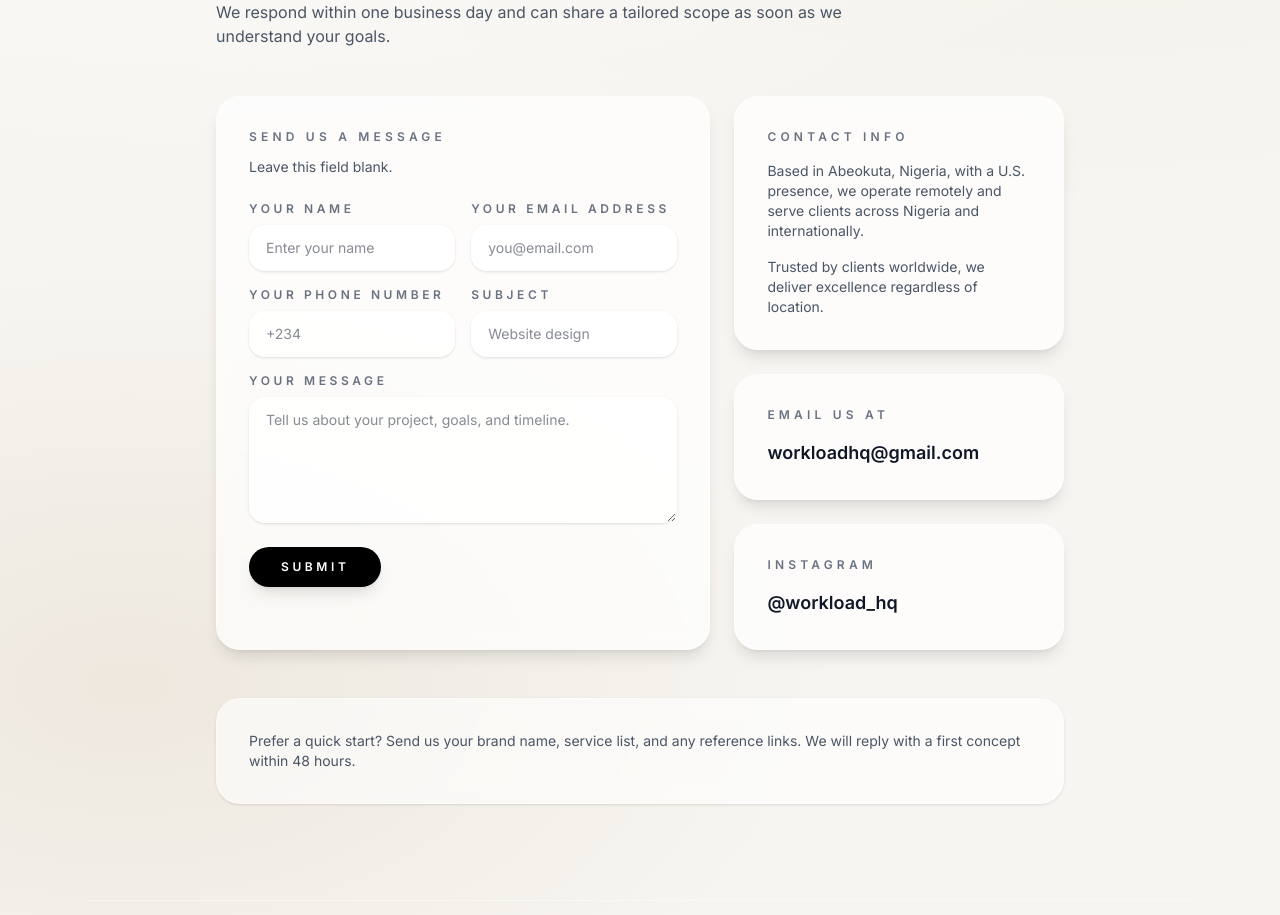
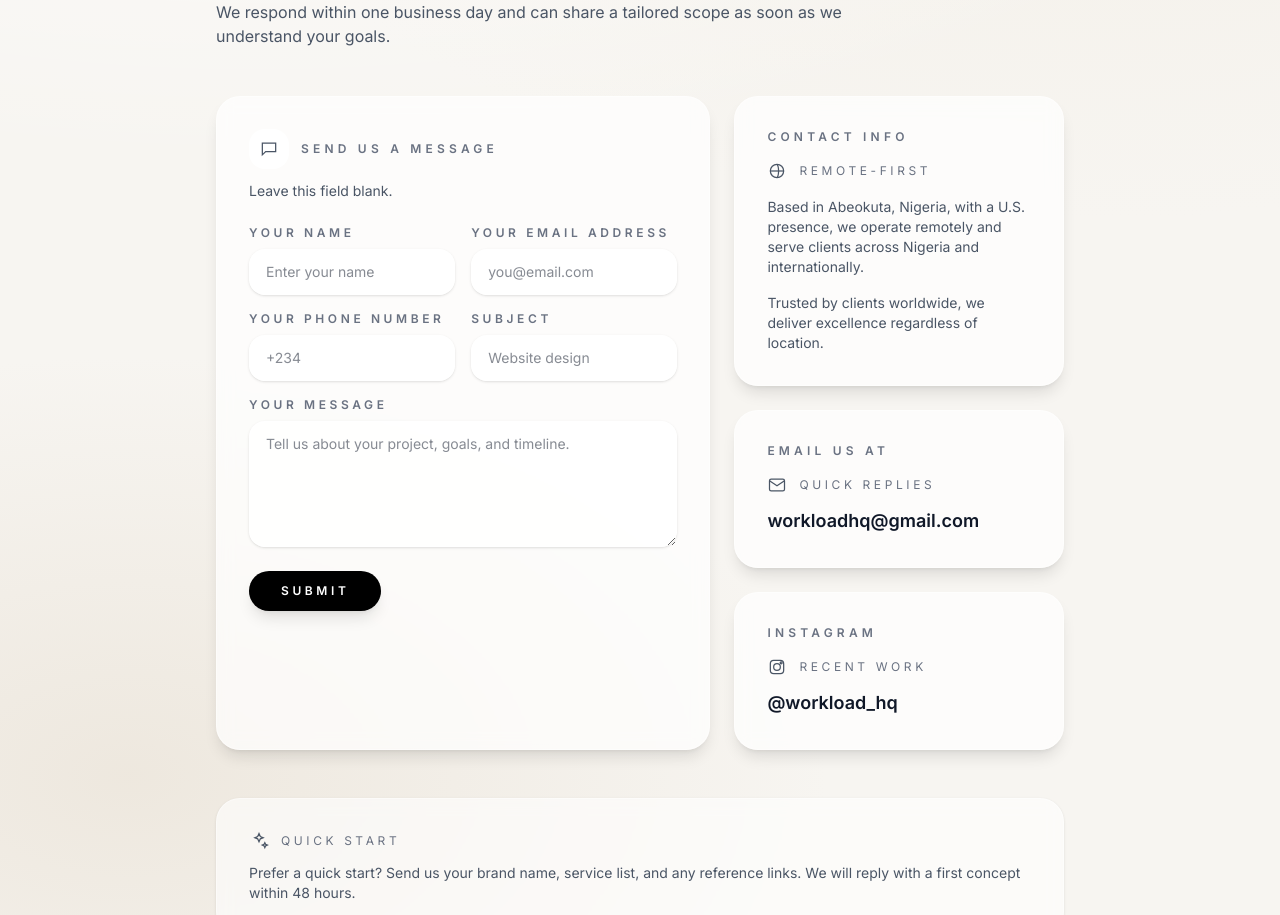
Before and after one commit to alfredulu/workload-hq, a Next.js app: page /contact in a window 1280 px wide. Shown: the part 280-1195 px from the top of the page. Built offline with nearby package versions, Linux system fonts and the light colour scheme.

Commit message:
update workload hq marketing site with glass UI, icons, and portfolio layout

```diff
--- a/app/contact/page.tsx
+++ b/app/contact/page.tsx
@@ -1,3 +1,5 @@
+import Icon from "@/components/Icons";
+
 export default function Contact() {
   return (
     <main className="min-h-screen pb-24 pt-28">
@@ -17,9 +19,14 @@ export default function Contact() {
 
       <section className="mx-auto mt-12 grid max-w-4xl gap-6 px-6 lg:grid-cols-[1.2fr_0.8fr]">
         <form className="rounded-3xl border border-white/40 bg-white/70 p-8 shadow-lg backdrop-blur">
-          <p className="text-xs font-semibold uppercase tracking-[0.35em] text-gray-500">
-            Send Us A Message
-          </p>
+          <div className="flex items-center gap-3">
+            <div className="flex h-10 w-10 items-center justify-center rounded-2xl border border-white/60 bg-white/80 text-gray-600">
+              <Icon name="message" className="h-5 w-5" />
+            </div>
+            <p className="text-xs font-semibold uppercase tracking-[0.35em] text-gray-500">
+              Send Us A Message
+            </p>
+          </div>
           <p className="mt-3 text-sm text-gray-600">Leave this field blank.</p>
           <input
             type="text"
@@ -98,6 +105,12 @@ export default function Contact() {
             <p className="text-xs font-semibold uppercase tracking-[0.35em] text-gray-500">
               Contact Info
             </p>
+            <div className="mt-4 flex items-center gap-3 text-gray-600">
+              <Icon name="globe" className="h-5 w-5" />
+              <span className="text-xs uppercase tracking-[0.3em] text-gray-500">
+                Remote-first
+              </span>
+            </div>
             <p className="mt-4 text-sm text-gray-600">
               Based in Abeokuta, Nigeria, with a U.S. presence, we operate
               remotely and serve clients across Nigeria and internationally.
@@ -111,9 +124,15 @@ export default function Contact() {
             <p className="text-xs font-semibold uppercase tracking-[0.35em] text-gray-500">
               Email Us At
             </p>
+            <div className="mt-4 flex items-center gap-3 text-gray-600">
+              <Icon name="mail" className="h-5 w-5" />
+              <span className="text-xs uppercase tracking-[0.3em] text-gray-500">
+                Quick replies
+              </span>
+            </div>
             <a
               href="mailto:workloadhq@gmail.com"
-              className="mt-4 block text-lg font-semibold text-gray-900 hover:text-gray-600"
+              className="mt-3 block text-lg font-semibold text-gray-900 hover:text-gray-600"
             >
               workloadhq@gmail.com
             </a>
@@ -122,11 +141,17 @@ export default function Contact() {
             <p className="text-xs font-semibold uppercase tracking-[0.35em] text-gray-500">
               Instagram
             </p>
+            <div className="mt-4 flex items-center gap-3 text-gray-600">
+              <Icon name="instagram" className="h-5 w-5" />
+              <span className="text-xs uppercase tracking-[0.3em] text-gray-500">
+                Recent work
+              </span>
+            </div>
             <a
               href="https://www.instagram.com/workload_hq/"
               target="_blank"
               rel="noreferrer"
-              className="mt-4 block text-lg font-semibold text-gray-900 hover:text-gray-600"
+              className="mt-3 block text-lg font-semibold text-gray-900 hover:text-gray-600"
             >
               @workload_hq
             </a>
@@ -136,8 +161,16 @@ export default function Contact() {
 
       <section className="mx-auto mt-12 max-w-4xl px-6">
         <div className="rounded-3xl border border-white/40 bg-white/60 p-8 text-sm text-gray-600 shadow-sm backdrop-blur">
-          Prefer a quick start? Send us your brand name, service list, and any
-          reference links. We will reply with a first concept within 48 hours.
+          <div className="flex items-center gap-3 text-gray-600">
+            <Icon name="spark" className="h-5 w-5" />
+            <span className="text-xs uppercase tracking-[0.3em] text-gray-500">
+              Quick start
+            </span>
+          </div>
+          <p className="mt-3">
+            Prefer a quick start? Send us your brand name, service list, and any
+            reference links. We will reply with a first concept within 48 hours.
+          </p>
         </div>
       </section>
     </main>
--- a/app/portfolio/page.tsx
+++ b/app/portfolio/page.tsx
@@ -1,3 +1,5 @@
+import Icon from "@/components/Icons";
+
 export default function Portfolio() {
   const projects = [
     {
@@ -84,19 +86,22 @@ export default function Portfolio() {
             </h2>
             <div className="mt-4 space-y-3 text-sm text-gray-600">
               <p>
-                <span className="text-xs font-semibold uppercase tracking-[0.3em] text-gray-500">
+                <span className="flex items-center gap-2 text-xs font-semibold uppercase tracking-[0.3em] text-gray-500">
+                  <Icon name="alert" className="h-4 w-4" />
                   Problem
                 </span>
                 <span className="mt-2 block">{project.problem}</span>
               </p>
               <p>
-                <span className="text-xs font-semibold uppercase tracking-[0.3em] text-gray-500">
+                <span className="flex items-center gap-2 text-xs font-semibold uppercase tracking-[0.3em] text-gray-500">
+                  <Icon name="wand" className="h-4 w-4" />
                   Solution
                 </span>
                 <span className="mt-2 block">{project.solution}</span>
               </p>
               <p>
-                <span className="text-xs font-semibold uppercase tracking-[0.3em] text-gray-500">
+                <span className="flex items-center gap-2 text-xs font-semibold uppercase tracking-[0.3em] text-gray-500">
+                  <Icon name="check" className="h-4 w-4" />
                   Result
                 </span>
                 <span className="mt-2 block">{project.result}</span>
--- /dev/null
+++ b/components/Icons.tsx
@@ -0,0 +1,243 @@
+export type IconName =
+  | "spark"
+  | "layers"
+  | "bolt"
+  | "layout"
+  | "target"
+  | "quote"
+  | "mail"
+  | "instagram"
+  | "phone"
+  | "message"
+  | "check"
+  | "alert"
+  | "wand"
+  | "clock"
+  | "globe"
+  | "chart";
+
+type IconProps = {
+  name: IconName;
+  className?: string;
+};
+
+export default function Icon({ name, className }: IconProps) {
+  switch (name) {
+    case "spark":
+      return (
+        <svg
+          viewBox="0 0 24 24"
+          className={className}
+          fill="none"
+          stroke="currentColor"
+          strokeWidth="1.5"
+        >
+          <path d="M12 3l1.6 3.6L17 8l-3.4 1.4L12 13l-1.6-3.6L7 8l3.4-1.4L12 3z" />
+          <path d="M19 14l.9 2 2.1.9-2.1.9L19 20l-.9-2.2L16 16.9l2.1-.9L19 14z" />
+        </svg>
+      );
+    case "layers":
+      return (
+        <svg
+          viewBox="0 0 24 24"
+          className={className}
+          fill="none"
+          stroke="currentColor"
+          strokeWidth="1.5"
+        >
+          <path d="M12 4l8 4-8 4-8-4 8-4z" />
+          <path d="M4 12l8 4 8-4" />
+          <path d="M4 16l8 4 8-4" />
+        </svg>
+      );
+    case "bolt":
+      return (
+        <svg
+          viewBox="0 0 24 24"
+          className={className}
+          fill="none"
+          stroke="currentColor"
+          strokeWidth="1.5"
+        >
+          <path d="M13 2L4 14h6l-1 8 9-12h-6l1-8z" />
+        </svg>
+      );
+    case "layout":
+      return (
+        <svg
+          viewBox="0 0 24 24"
+          className={className}
+          fill="none"
+          stroke="currentColor"
+          strokeWidth="1.5"
+        >
+          <rect x="3" y="4" width="18" height="16" rx="2" />
+          <path d="M3 9h18" />
+          <path d="M9 9v11" />
+        </svg>
+      );
+    case "target":
+      return (
+        <svg
+          viewBox="0 0 24 24"
+          className={className}
+          fill="none"
+          stroke="currentColor"
+          strokeWidth="1.5"
+        >
+          <circle cx="12" cy="12" r="8" />
+          <circle cx="12" cy="12" r="4" />
+          <path d="M12 8v4l3 3" />
+        </svg>
+      );
+    case "quote":
+      return (
+        <svg
+          viewBox="0 0 24 24"
+          className={className}
+          fill="none"
+          stroke="currentColor"
+          strokeWidth="1.5"
+        >
+          <path d="M7 7h4v5H8l-1 4H5l2-9zM15 7h4v5h-3l-1 4h-2l2-9z" />
+        </svg>
+      );
+    case "mail":
+      return (
+        <svg
+          viewBox="0 0 24 24"
+          className={className}
+          fill="none"
+          stroke="currentColor"
+          strokeWidth="1.5"
+        >
+          <rect x="3" y="5" width="18" height="14" rx="2" />
+          <path d="M3 7l9 6 9-6" />
+        </svg>
+      );
+    case "instagram":
+      return (
+        <svg
+          viewBox="0 0 24 24"
+          className={className}
+          fill="none"
+          stroke="currentColor"
+          strokeWidth="1.5"
+        >
+          <rect x="4" y="4" width="16" height="16" rx="4" />
+          <circle cx="12" cy="12" r="4" />
+          <circle cx="17" cy="7" r="1.2" />
+        </svg>
+      );
+    case "phone":
+      return (
+        <svg
+          viewBox="0 0 24 24"
+          className={className}
+          fill="none"
+          stroke="currentColor"
+          strokeWidth="1.5"
+        >
+          <rect x="7" y="2.5" width="10" height="19" rx="2" />
+          <path d="M10 6h4" />
+          <circle cx="12" cy="18" r="0.8" />
+        </svg>
+      );
+    case "message":
+      return (
+        <svg
+          viewBox="0 0 24 24"
+          className={className}
+          fill="none"
+          stroke="currentColor"
+          strokeWidth="1.5"
+        >
+          <path d="M4 5h16v10H8l-4 4V5z" />
+        </svg>
+      );
+    case "check":
+      return (
+        <svg
+          viewBox="0 0 24 24"
+          className={className}
+          fill="none"
+          stroke="currentColor"
+          strokeWidth="1.5"
+        >
+          <path d="M5 13l4 4L19 7" />
+        </svg>
+      );
+    case "alert":
+      return (
+        <svg
+          viewBox="0 0 24 24"
+          className={className}
+          fill="none"
+          stroke="currentColor"
+          strokeWidth="1.5"
+        >
+          <path d="M12 4l9 16H3l9-16z" />
+          <path d="M12 9v4" />
+          <circle cx="12" cy="17" r="0.8" />
+        </svg>
+      );
+    case "wand":
+      return (
+        <svg
+          viewBox="0 0 24 24"
+          className={className}
+          fill="none"
+          stroke="currentColor"
+          strokeWidth="1.5"
+        >
+          <path d="M4 20l12-12" />
+          <path d="M15 3l.7 1.6L17 5l-1.3.4L15 7l-.7-1.6L13 5l1.3-.4L15 3z" />
+          <circle cx="19" cy="9" r="1" />
+        </svg>
+      );
+    case "clock":
+      return (
+        <svg
+          viewBox="0 0 24 24"
+          className={className}
+          fill="none"
+          stroke="currentColor"
+          strokeWidth="1.5"
+        >
+          <circle cx="12" cy="12" r="8" />
+          <path d="M12 8v5l3 2" />
+        </svg>
+      );
+    case "globe":
+      return (
+        <svg
+          viewBox="0 0 24 24"
+          className={className}
+          fill="none"
+          stroke="currentColor"
+          strokeWidth="1.5"
+        >
+          <circle cx="12" cy="12" r="8" />
+          <path d="M4 12h16" />
+          <path d="M12 4c2.5 2.8 2.5 13.2 0 16" />
+        </svg>
+      );
+    case "chart":
+      return (
+        <svg
+          viewBox="0 0 24 24"
+          className={className}
+          fill="none"
+          stroke="currentColor"
+          strokeWidth="1.5"
+        >
+          <path d="M4 19h16" />
+          <rect x="6" y="10" width="3" height="7" rx="1" />
+          <rect x="11" y="7" width="3" height="10" rx="1" />
+          <rect x="16" y="4" width="3" height="13" rx="1" />
+        </svg>
+      );
+    default:
+      return null;
+  }
+}
```
Also changed, not shown: app/page.tsx (+79 -17 lines), 1 other file (tests, documents, lock files or other folders).
